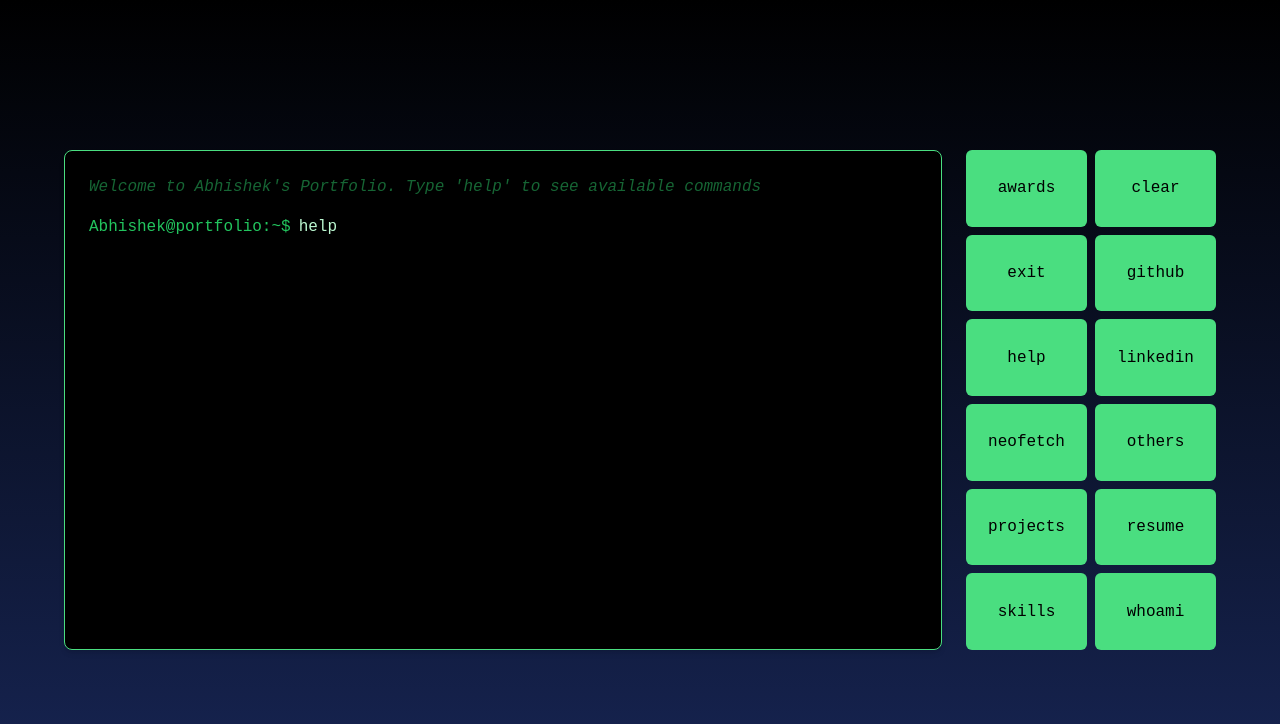
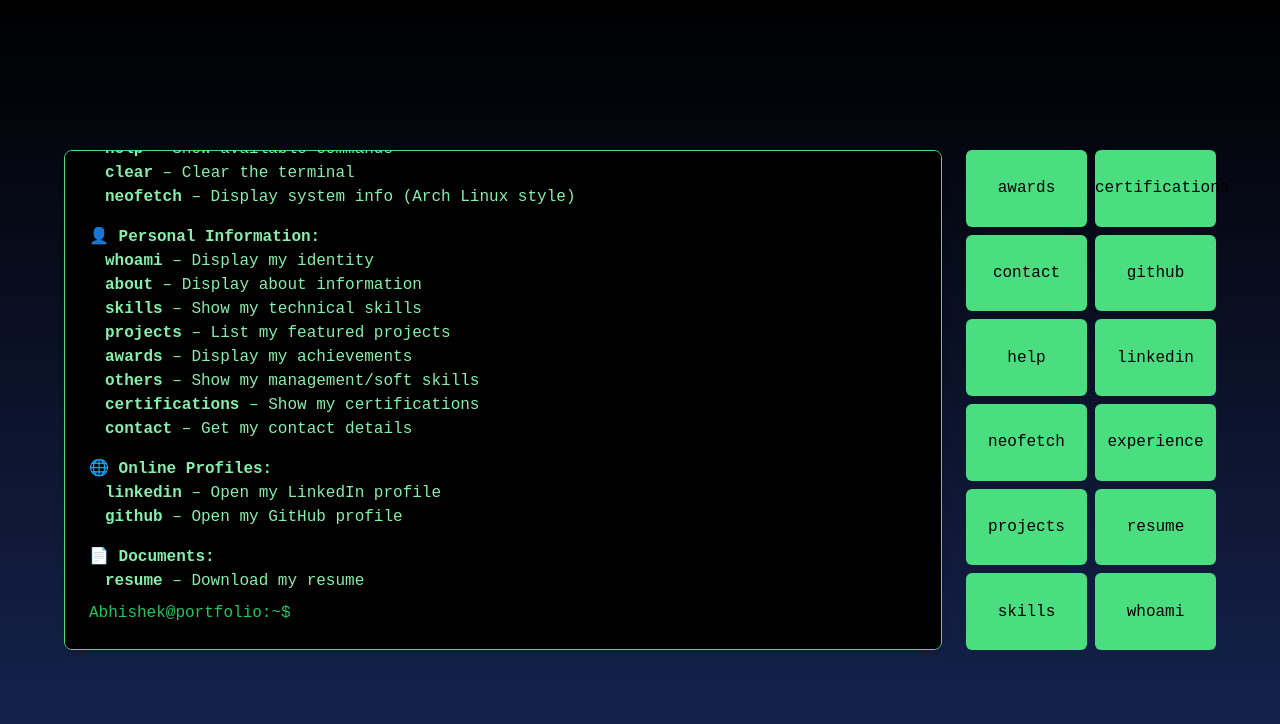
Before and after one commit to AbhiMAtGitHub/Personal_Portfolio, a React (Vite) app: page / in a window 1280 px wide. Both pictures are taken after a click on the button "help". Shown: the top 724 px of the page. Built offline with nearby package versions, Linux system fonts and the light colour scheme.

Commit message:
Scrolling feature and work experience

```diff
--- a/src/App.jsx
+++ b/src/App.jsx
@@ -1,18 +1,19 @@
-// src/App.jsx
-import React from "react";
+import React, { useRef } from "react";
 import Terminal from "./components/Terminal";
 import CommandButtons from "./components/CommandButtons";
-import './App.css'
+import "./App.css";
 
 const App = () => {
+  const executeCommandRef = useRef(null);
+
   return (
     <div className="min-h-screen flex justify-center items-center bg-gradient-to-b from-black to-blue-950 p-6">
       <div className="flex flex-col lg:flex-row gap-6 max-w-6xl w-full items-stretch">
         <div className="flex-1">
-          <Terminal />
+          <Terminal ref={executeCommandRef} /> {/* ✅ Correctly assign the ref here */}
         </div>
         <div className="w-full lg:w-[250px] flex flex-col">
-          <CommandButtons />
+          <CommandButtons executeCommand={executeCommandRef} />
         </div>
       </div>
     </div>
--- a/src/components/CommandButtons.jsx
+++ b/src/components/CommandButtons.jsx
@@ -1,27 +1,24 @@
-import React from "react";
-
+// src/components/CommandButtons.jsx
 const commands = [
   "awards",
-  "clear",
-  "exit",
+  "certifications",
+  "contact",
   "github",
   "help",
   "linkedin",
   "neofetch",
-  "others",
+  "experience",
   "projects",
   "resume",
   "skills",
   "whoami",
 ];
 
-const CommandButtons = () => {
+const CommandButtons = ({ executeCommand }) => {
   const handleClick = (cmd) => {
-    const input = document.querySelector("input");
-    input.value = cmd;
-    input.focus();
-    const enter = new KeyboardEvent("keydown", { key: "Enter" });
-    input.dispatchEvent(enter);
+    if (executeCommand?.current) {
+      executeCommand.current.executeCommand(cmd);
+    }
   };
 
   return (
--- a/src/components/Terminal.jsx
+++ b/src/components/Terminal.jsx
@@ -1,14 +1,21 @@
-import React, { useState } from "react";
+import React, {
+  useState,
+  forwardRef,
+  useImperativeHandle,
+  useRef,
+  useEffect,
+} from "react";
 import Prompt from "./Prompt";
 import { commands } from "../constants/commands.jsx";
 
-const Terminal = () => {
+const Terminal = forwardRef((props, ref) => {
   const [history, setHistory] = useState([]);
   const [input, setInput] = useState("");
 
-  const handleCommand = (e) => {
-    if (e.key === "Enter") {
-      const trimmed = input.trim().toLowerCase();
+  const terminalRef = useRef(null); // Ref for terminal scroll container
+
+  const executeCommand = (rawInput) => {
+    const trimmed = rawInput.trim().toLowerCase();
     if (trimmed === "clear" || trimmed === "cls") {
       setHistory([]);
     } else {
@@ -25,14 +32,35 @@ const Terminal = () => {
         response = `Command not found: ${trimmed}`;
       }
 
-        setHistory([...history, { command: trimmed, response }]);
+      setHistory((prev) => [...prev, { command: trimmed, response }]);
     }
+  };
+
+  useEffect(() => {
+    if (terminalRef.current) {
+      terminalRef.current.scrollTo({
+        top: terminalRef.current.scrollHeight,
+        behavior: "smooth", // 👈 Smooth scroll animation
+      });
+    }
+  }, [history]);
+
+  useImperativeHandle(ref, () => ({
+    executeCommand,
+  }));
+
+  const handleKeyDown = (e) => {
+    if (e.key === "Enter") {
+      executeCommand(input);
       setInput("");
     }
   };
 
   return (
-    <div className="bg-black text-green-200 p-6 rounded-lg shadow-md border border-green-400 font-mono h-[500px] overflow-y-auto">
+    <div
+      ref={terminalRef}
+      className="bg-black text-green-200 p-6 rounded-lg shadow-md border border-green-400 font-mono h-[500px] overflow-y-auto"
+    >
       <div className="text-green-800 mb-4 italic">
         Welcome to Abhishek's Portfolio. Type 'help' to see available commands
       </div>
@@ -47,13 +75,13 @@ const Terminal = () => {
           type="text"
           value={input}
           onChange={(e) => setInput(e.target.value)}
-          onKeyDown={handleCommand}
+          onKeyDown={handleKeyDown}
           className="bg-transparent border-none outline-none ml-2 w-full text-green-200 caret-green-400"
           autoFocus
         />
       </div>
     </div>
   );
-};
+});
 
 export default Terminal;
--- a/src/constants/commands.jsx
+++ b/src/constants/commands.jsx
@@ -1,5 +1,5 @@
 // src/constants/commands.jsx
-import React from "react";
+import experience from "./experience";
 
 export const commands = {
   help: (
@@ -26,6 +26,9 @@ export const commands = {
             <strong>whoami</strong> – Display my identity
           </li>
           <li>
+            <strong>about</strong> – Display about information
+          </li>
+          <li>
             <strong>skills</strong> – Show my technical skills
           </li>
           <li>
@@ -36,6 +39,12 @@ export const commands = {
           </li>
           <li>
             <strong>others</strong> – Show my management/soft skills
+          </li>
+          <li>
+            <strong>certifications</strong> – Show my certifications
+          </li>
+          <li>
+            <strong>contact</strong> – Get my contact details
           </li>
         </ul>
       </div>
@@ -246,7 +255,7 @@ export const commands = {
       );
     },
   },
-  fetch: {
+  neofetch: {
     description: "Display system info (neofetch style)",
     alias: ["neofetch"],
     render: () => (
@@ -292,4 +301,66 @@ LinkedIn: linkedin.com/in/abhishek-m-10476
       </div>
     ),
   },
+  contact: {
+    description: "Show contact information",
+    render: () => (
+      <div className="text-green-200 space-y-1">
+        <p>
+          <span className="text-green-400 font-semibold">📧 Email:</span>{" "}
+          abhishekm10476@gmail.com
+        </p>
+        <p>
+          <span className="text-green-400 font-semibold">📍 Location:</span>{" "}
+          Bangalore, India
+        </p>
+        <p>
+          <span className="text-green-400 font-semibold">📞 Phone:</span>{" "}
+          +91-9480985396
+        </p>
+        <p>
+          <span className="text-green-400 font-semibold">🔗 LinkedIn:</span>{" "}
+          <a
+            href="https://www.linkedin.com/in/abhishek-m-061269225/"
+            target="_blank"
+            rel="noopener noreferrer"
+            className="underline text-green-300"
+          >
+            linkedin.com/in/abhishek-m-061269225
+          </a>
+        </p>
+      </div>
+    ),
+  },
+  certifications: {
+    description: "Show my certifications",
+    render: () => (
+      <div className="text-green-300 space-y-4">
+        <div>
+          <span className="font-bold">
+            📄 AWS Certified Cloud Practitioner (CCP)
+          </span>
+          <p className="ml-4">
+            This certification validates my understanding of AWS core services,
+            global infrastructure, and pricing models. I leveraged this
+            knowledge while deploying backend services and real-time data
+            pipelines using AWS tools like EC2, S3, SQS, and Lambda. It helped
+            me build scalable solutions and optimize cost while maintaining
+            performance.
+          </p>
+        </div>
+        <div>
+          <span className="font-bold">📄 Reltio MDM Technical Consultant</span>
+          <p className="ml-4">
+            This certification reflects my hands-on expertise in configuring and
+            integrating Reltio MDM. I worked on ingesting, transforming, and
+            managing large-scale master data, designing data models, and
+            building backend APIs to interact with Reltio entities. It was
+            crucial for my role in delivering clean, connected customer data for
+            the BT client.
+          </p>
+        </div>
+      </div>
+    ),
+  },
+  experience
 };
--- /dev/null
+++ b/src/constants/experience.jsx
@@ -0,0 +1,28 @@
+const experience = `
+<pre>
+&gt; Work Experience
+
+<span style="color:#00ff00">Backend Developer</span>
+Torry Harris Integration Solutions, Bangalore
+Aug 2023 – Present
+
+• Developed and maintained 15+ backend APIs, improving data access by 30% and reducing response time by 25%.
+• Built Kafka-based event pipelines ensuring 99.9% delivery reliability across systems.
+• Designed 10+ microservices supporting over 1M records, integrating multiple third-party APIs.
+• Automated ingestion of 500K+ records using Python and PySpark, cutting manual effort by 40%.
+• Enhanced CI/CD pipelines and structured logging, reducing deployment time by 50%.
+• Containerized 10+ services with Docker and collaborated across 5+ cross-functional teams.
+
+<span style="color:#00ff00">Web Development Intern</span>
+Softmantissa Software Solutions LLP, Bangalore
+Nov 2022 – Jan 2023
+
+• Revamped 5+ websites using HTML, PHP, and JavaScript, improving load times by 25%.
+• Identified 3 critical bottlenecks reducing response time to under 2 seconds.
+• Discovered 10+ bugs during testing, reducing error rates by 15%.
+• Delivered 5 prototypes, 3 of which were deployed, boosting engagement by 10%.
+• Provided technical support for 2+ teams, reducing backlog by 40% and improving system reliability by 20%.
+</pre>
+`;
+
+export default experience;
```
Also changed, not shown: src/components/HelpCommand.jsx (deleted). Lines whose indentation alone changed are shown as unchanged.
